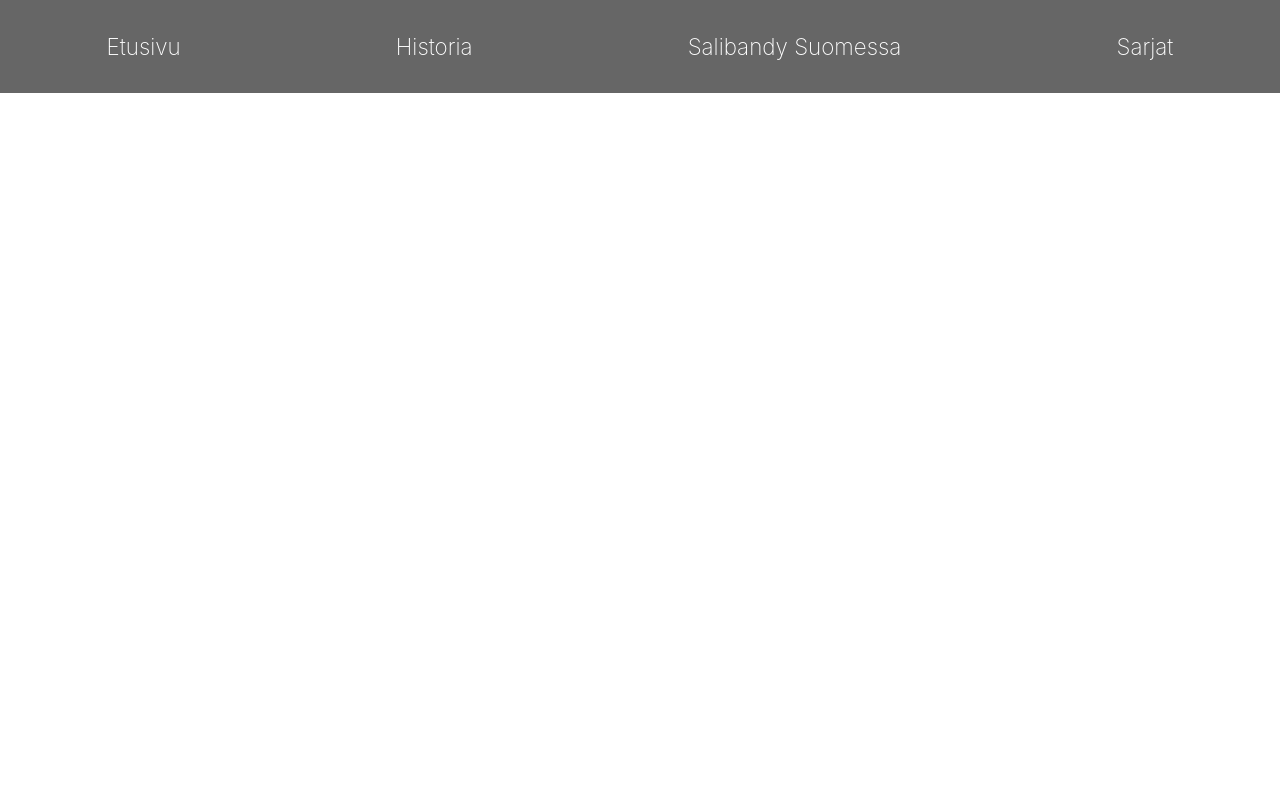
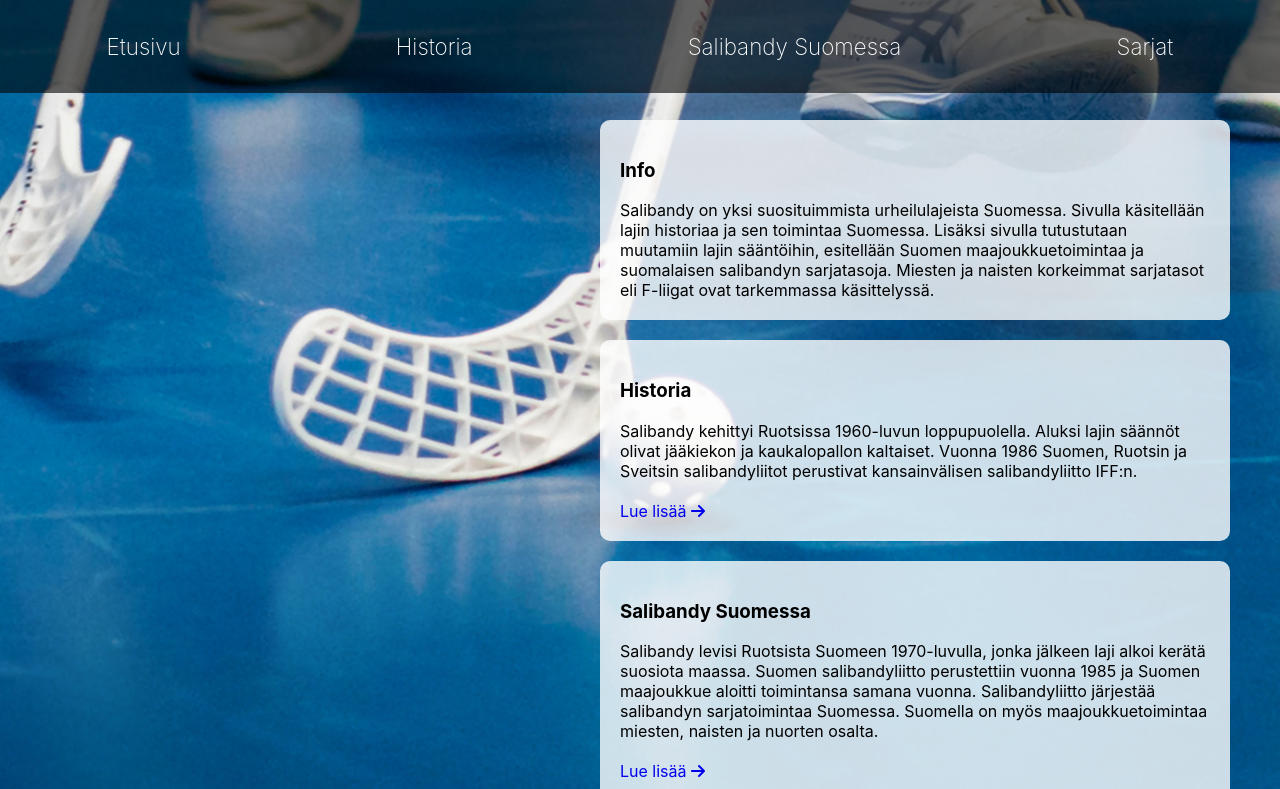
Before and after one commit to KimmoP01/web-mob-2024, a React (Create React App) app: page / in a window 1280 px wide. Shown: the top 789 px of the page. Built offline with nearby package versions, Linux system fonts and the light colour scheme.

Commit message:
viimeistely

```diff
--- a/src/main.js
+++ b/src/main.js
@@ -55,6 +55,7 @@ function Main() {
                 <Route path="web-mob-2024/historia" element={<Historia />} />
                 <Route path="web-mob-2024/salibandysuomessa" element={<Suomessa />} />
                 <Route path="web-mob-2024/sarjat" element={<Sarjat />} />
+                <Route path = "*" element={<Koti/>}/>
             </Routes>
         </Router>
     )
```
